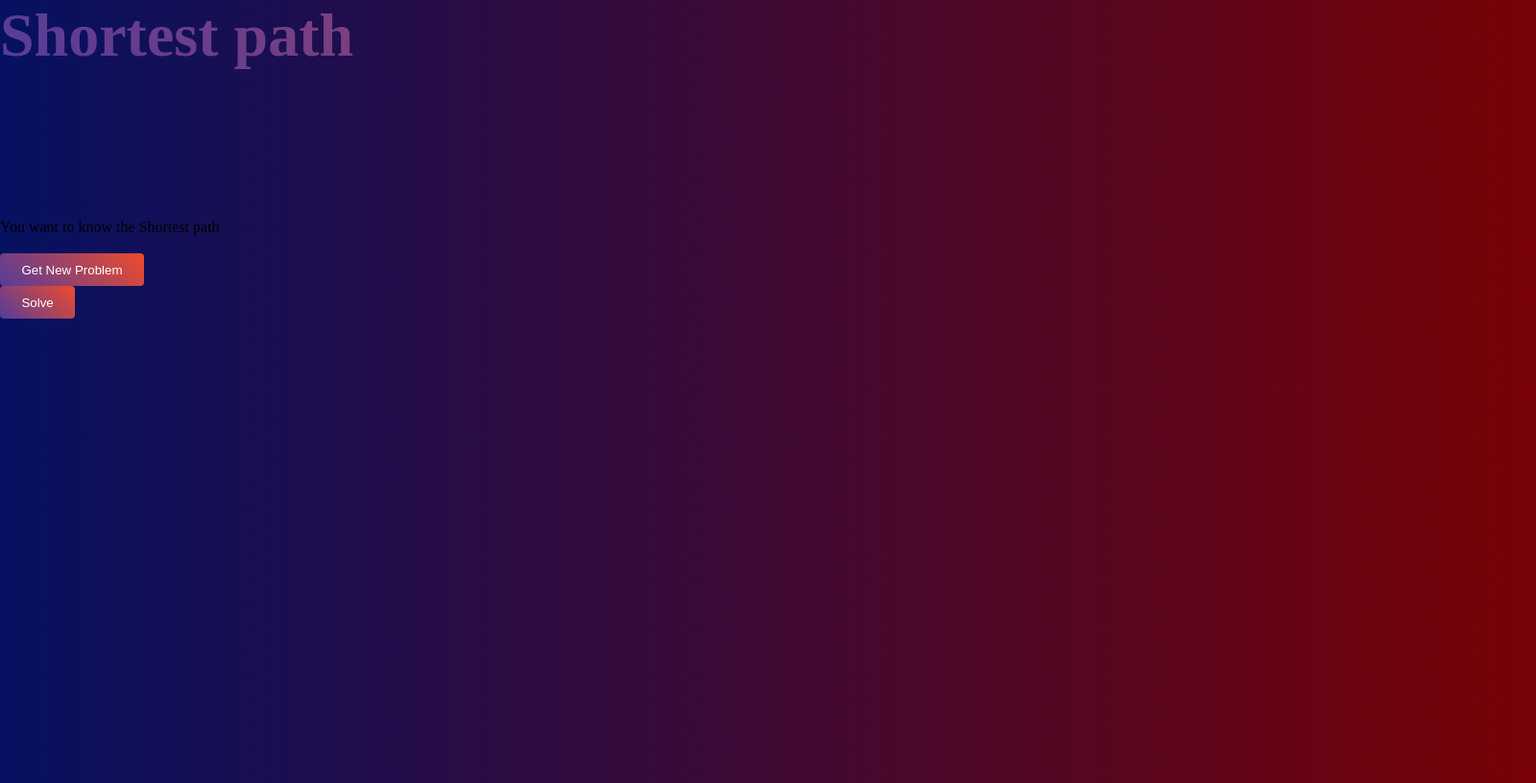
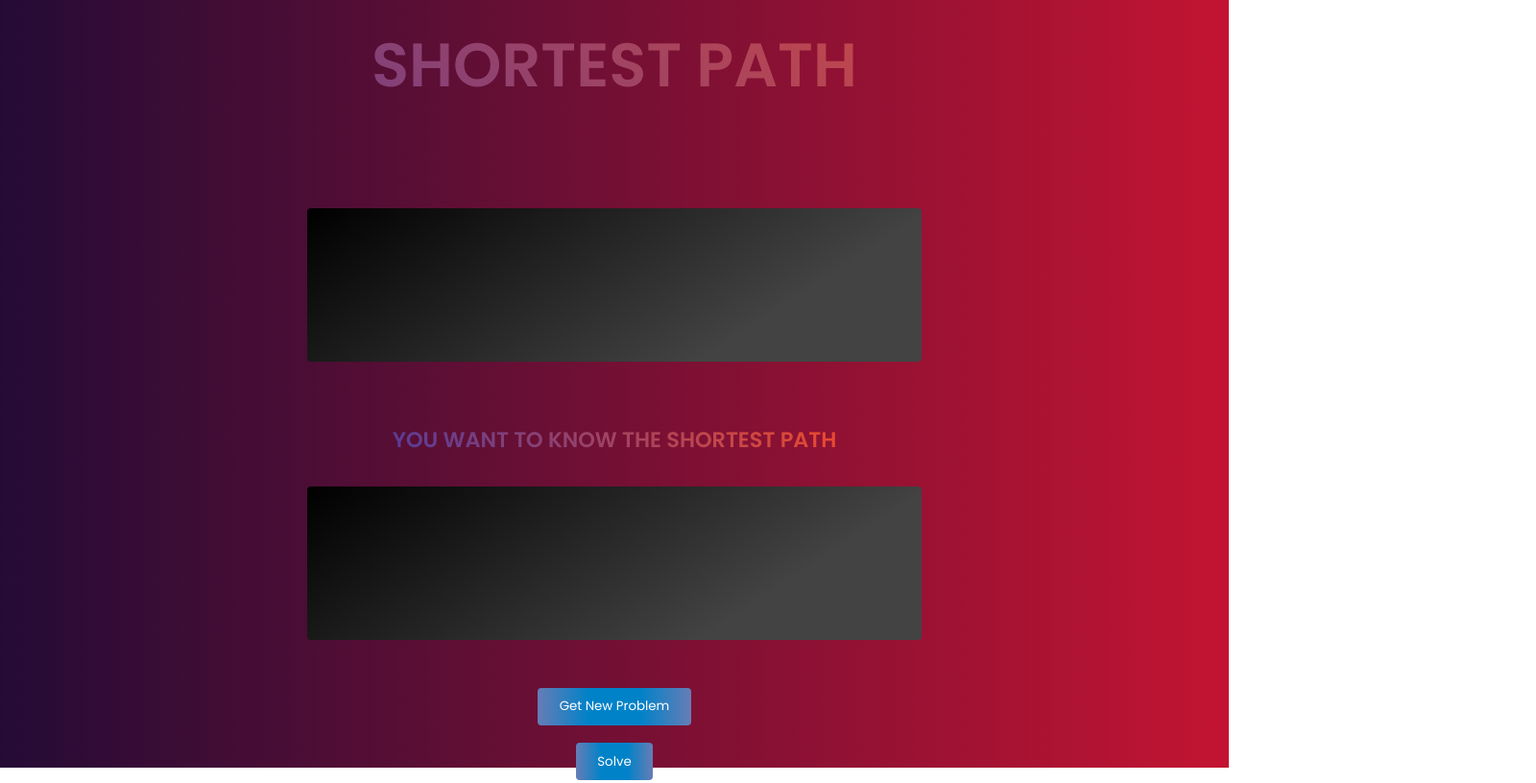
Before and after one commit to Resovijay/ALGOVIZ, a plain HTML site: page index.html in a window 1280 px wide. Shown: the top 816 px of the page at 96% size, 1600 px wide, since content can reach past the window. Drawn offline with nearby package versions, Linux system fonts and the light colour scheme.

Commit message:
Update style.css

```diff
--- a/style.css
+++ b/style.css
@@ -1,115 +1,135 @@
-:root {
-    --primary: #1f3e72;
-    --secondary: rgba(255, 255, 255, 0.78);
-    --black: #131110;
-    --blue-gradient: linear-gradient(97.05deg, #4066ff 3.76%, #2949c6 100%);
-    --orange-gradient: linear-gradient(270deg, #ffb978 0%, #ff922d 100%);
-    --blue: #4066ff;
-    --lightBlue: #eeeeff;
-    --shadow: 0px 23px 21px -8px rgba(136, 160, 255, 0.25);
-  }
-  *{
+*,*::before,*::after {
     margin: 0;
     padding: 0;
     box-sizing: border-box;
+    font-family: 'Merriweather Sans', sans-serif;
 }
 
-
 .wrapper{
-   height: 100rem;
-   width:  100rem;
-   background: #780206;  /* fallback for old browsers */
-   background: -webkit-linear-gradient(to right, #061161, #780206);  /* Chrome 10-25, Safari 5.1-6 */
-   background: linear-gradient(to right, #061161, #780206); /* W3C, IE 10+/ Edge, Firefox 16+, Chrome 26+, Opera 12+, Safari 7+ */
+    width:100vw;
+    height:100vh;
+    background-image:  linear-gradient(to right, #240b36, #c31432);
 }
 
-.content{
-    display: flex;
-    justify-content: center;
-    align-items: center;
-    flex-direction: column;
-    padding: 6rem;
-    gap: 2rem;
-}
-.heading{
-    margin: auto;
-    padding-top: 5rem;
-    padding-left: 30.4rem;
-}
-h1{
+h1 {
+    text-align: center;
+    text-transform:uppercase;
+    padding-top: 20px;
     font-size: 4rem;
     font-weight: 600;
     background-image: linear-gradient(45deg, #553c9a, #ee4b2b);
     color: transparent;
     background-clip: text;
     -webkit-background-clip: text;
+    font-family: 'DM Sans', sans-serif;
+font-family: 'Poppins', sans-serif;
 }
-/* #mynetwork {
-    border-radius: 0.4rem;
-    background-color: #eeeeff;
+#content{
+    /* position: relative;
+    justify-content: space-between; */
+    height: 100%;
+    width: 100%;
+    display: flex;
+    flex-direction: column;
+    gap: 2rem;
+    justify-content: center;
+    align-items: center;
+}
+#mynetwork {
+    /* padding: 2rem 4rem; */
+    /* margin: 2rem 9rem; */
     width: 50%;
-    height: 100%;
-    border: 1px solid lightgray;
+    height: 20%;
+    /* border: 1px solid lightgray; */
+    background-color: #000000;
+    border-radius: 4px;
+    background-image: linear-gradient(147deg, #000000 0%, #434343 74%);
+    /* background-color: black; */
 }
+/* #mynetwork:hover{
+    transform: translate3d(30px);
+    transition: all 300ms ease-in;
+    box-shadow: aqua;
+} */
 
-#container2 {
-    border-radius: 0.4rem;
-    background-color: #eeeeff;
-    width: 50%;
-    height: 100%;
+/* #container2 {
+    margin-top: 50px;
+    width: 80%;
+    height: 20%;
     border: 1px solid lightgray;
     display: flex;
     flex-wrap: wrap;
     align-content: center;
-/*
-     display: flex ;
-     flex-direction: column; */
-/* } */
-
-/* #mynetwork2{
-   width: auto;
-   height: auto;
 } */
 
-/* #container{
-    width: 100%;
-    height: 70%;
-    background-color: white;
-    display: flex;
-    margin: 0 auto;
-} */
-
-.btn-section{
-   display: flex;
-   flex-direction: column;
-   gap: 2rem;
-   height: 4rem;
-   width: 10rem;
+#mynetwork2{
+    width: 50%;
+    height: 20%;
+    /* border: 1px solid green; */
+    border-radius: 4px;
+    background-color: #000000;
+    background-image: linear-gradient(147deg, #000000 0%, #434343 74%);
 }
 
+
 #generate-graph{
+    margin:auto;
+    display:block;
     font-weight: 500;
     padding: 0.6rem 1.4rem;
     color:white;
-    background:linear-gradient(45deg, #553c9a, #ee4b2b);;
+    background:linear-gradient(to right, #667db6, #0082c8, #0082c8, #667db6);
     border: none;
     border-radius: 4px;
     transition: all 300ms ease-in;
+    font-family: 'DM Sans', sans-serif;
+font-family: 'Poppins', sans-serif;
 }
 #generate-graph:hover{
     cursor: pointer;
     transform: scale(1.1);
  }
+
 #solve{
+    margin:auto;
+    display:block;
     font-weight: 500;
     padding: 0.6rem 1.4rem;
     color:white;
-    background: linear-gradient(45deg, #553c9a, #ee4b2b);;
+    background: linear-gradient(to right, #667db6, #0082c8, #0082c8, #667db6);
     border: none;
     border-radius: 4px;
     transition: all 300ms ease-in;
+    font-family: 'DM Sans', sans-serif;
+font-family: 'Poppins', sans-serif;
 }
 #solve:hover{
     cursor: pointer;
     transform: scale(1.1);
  }
+#temptext2{
+   /* border: 2px solid white; */
+    text-align: center;
+    text-transform:uppercase;
+    font-size: 1.4rem;
+    font-weight: 600;
+    background-image: linear-gradient(45deg, #553c9a, #ee4b2b);
+    color: transparent;
+    background-clip: text;
+    -webkit-background-clip: text;
+    font-family: 'DM Sans', sans-serif;
+font-family: 'Poppins', sans-serif;
+
+}
+#temptext{
+    text-align: center;
+    text-transform:uppercase;
+    font-size: 1.4rem;
+    font-weight: 600;
+    background-image: linear-gradient(45deg, #553c9a, #ee4b2b);
+    color: transparent;
+    background-clip: text;
+    -webkit-background-clip: text;
+    font-family: 'DM Sans', sans-serif;
+font-family: 'Poppins', sans-serif;
+}
```
Lines whose indentation alone changed are shown as unchanged.
